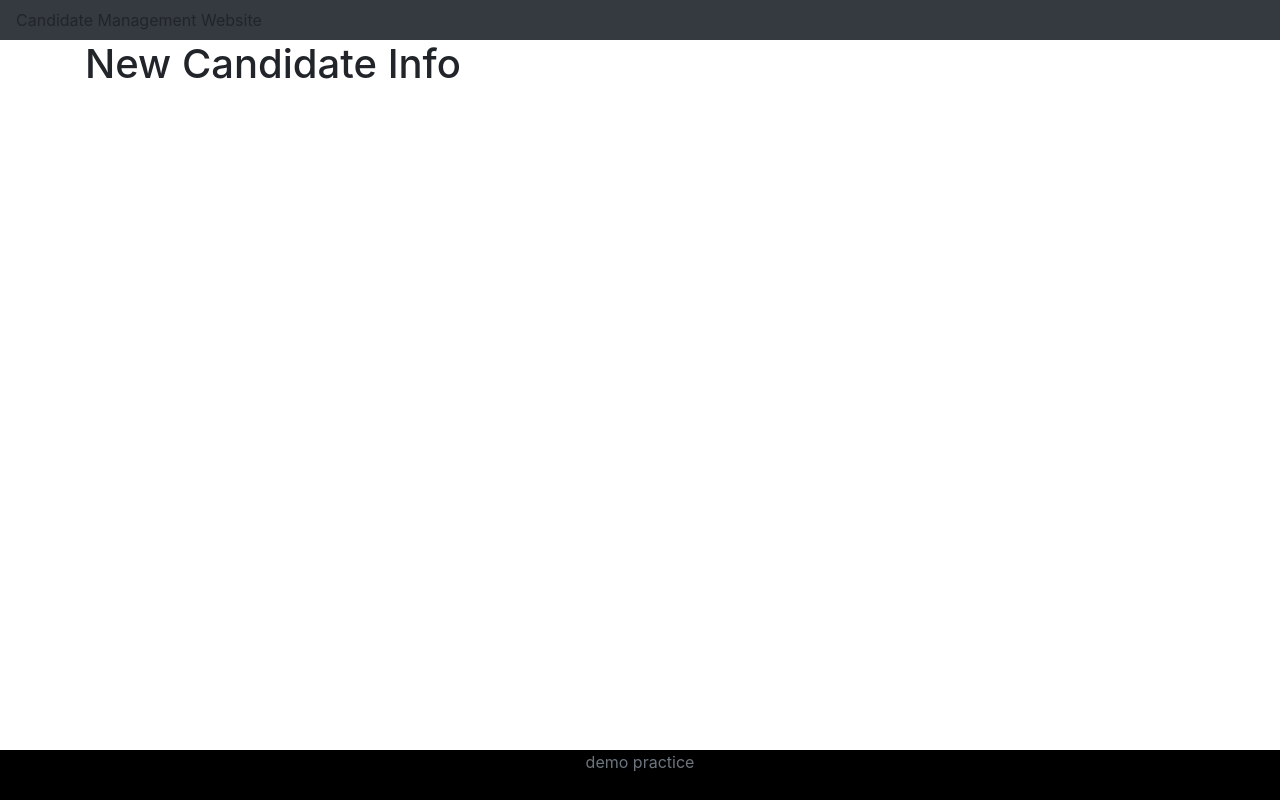
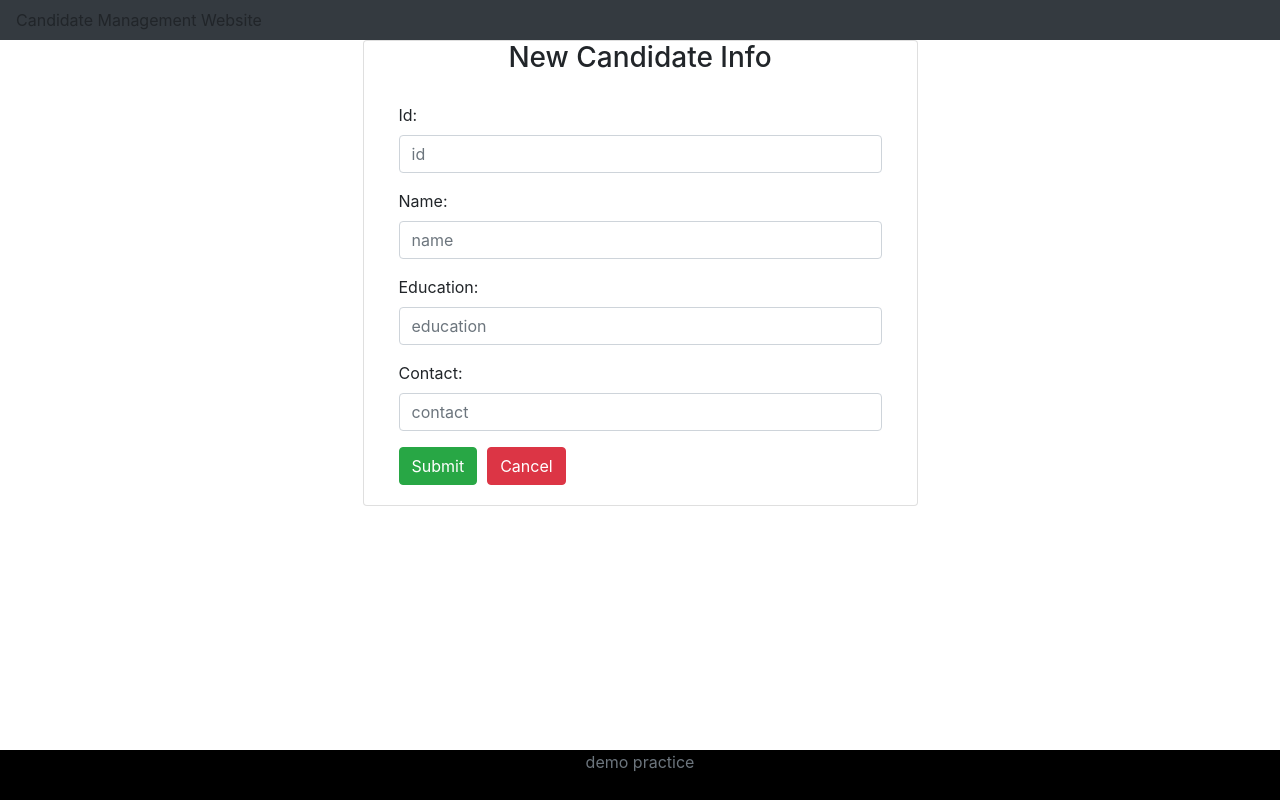
Before and after one commit to alessa5/reactkanban, a React (Create React App) app: page /putCandidate in a window 1280 px wide. Built offline with nearby package versions, Linux system fonts and the light colour scheme.

Commit message:
add post
add post service
build add candidate info page

```diff
--- a/src/components/createcandidate.js
+++ b/src/components/createcandidate.js
@@ -1,10 +1,95 @@
 import React, { Component } from 'react';
 
+import candidateGetAllService from '../services/candidateGetAllService';
+
 class createcandidate extends Component {
+    constructor(props){
+        super(props);
+        this.state={
+            id:'',
+            name:'',
+            education:'',
+            contact:'',
+            states:''
+        }
+
+        this.changeIdHandler = this.changeIdHandler.bind(this);
+        this.changeNameHandler = this.changeNameHandler.bind(this);
+        this.changeEducationHandler = this.changeEducationHandler.bind(this);
+        this.changeContactHandler = this.changeContactHandler.bind(this);
+        this.putCandidate = this.putCandidate.bind(this);
+    }
+
+    putCandidate=(p)=>{
+        p.preventDefault();
+        let current = {
+            id:this.state.id,
+            name:this.state.name,
+            education:this.state.education,
+            contact:this.state.contact,
+            states:"Applied"
+        }
+
+        candidateGetAllService.createCandidate(current).then(res=>{
+            this.props.history.push('/mainPage');
+        });
+
+        console.log("new candidate added");
+
+    }
+
+    changeIdHandler=(event)=>{
+        this.setState({id:event.target.value});
+    }
+    changeNameHandler=(event)=>{
+        this.setState({name:event.target.value});
+    }
+    changeEducationHandler=(event)=>{
+        this.setState({education:event.target.value});
+    }
+    changeContactHandler=(event)=>{
+        this.setState({contact:event.target.value});
+    }
+
+    cancel(){
+        this.props.history.push('/mainPage');
+    }
+
+
     render() {
         return (
             <div>
-                <h1>New Candidate Info</h1>
+                <div className="container">
+                    <div className="row">
+                        <div className="card col-md-6 offset-md-3 offset-md-3">
+                            <h3 className="text-center">New Candidate Info</h3>
+                            <div className="card-body">
+                                <form>
+                                    <div className="form-group">
+                                        <label>Id: </label>
+                                        <input placeholder="id" name="id" className="form-control" value={this.state.id} onChange={this.changeIdHandler}/>
+                                    </div>
+                                    <div className="form-group">
+                                        <label>Name: </label>
+                                        <input placeholder="name" name="name" className="form-control" value={this.state.name} onChange={this.changeNameHandler}/>
+                                    </div>
+                                    <div className="form-group">
+                                        <label>Education: </label>
+                                        <input placeholder="education" name="education" className="form-control" value={this.state.education} onChange={this.changeEducationHandler}/>
+                                    </div>
+                                    <div className="form-group">
+                                        <label>Contact: </label>
+                                        <input placeholder="contact" name="contact" className="form-control" value={this.state.contact} onChange={this.changeContactHandler}/>
+                                    </div>
+                                    <button className="btn btn-success" onClick={this.putCandidate}>Submit</button>
+                                    <button className="btn btn-danger" onClick={this.changeContactHandler.bind(this)} style={{marginLeft:"10px"}}>Cancel</button>
+
+                                </form>
+
+                            </div>
+                        </div>
+                    </div>
+                </div>
             </div>
         );
     }
--- a/src/index.js
+++ b/src/index.js
@@ -3,7 +3,7 @@ import ReactDOM from 'react-dom';
 import './index.css';
 import App from './App';
 import reportWebVitals from './reportWebVitals';
-import 'bootstrap/dist/css/bootstrap.min.css';
+import 'bootstrap/dist/css/bootstrap.min.css'
 
 ReactDOM.render(
   <React.StrictMode>
--- a/src/services/candidateGetAllService.js
+++ b/src/services/candidateGetAllService.js
@@ -1,11 +1,16 @@
 import axios from 'axios';
 
 const USERS_REST_API_URL = "http://localhost:8080/candidateREST/find/all";
+const USERS_REST_API_POST_URL = "http://localhost:8080/candidateREST/create"
 
 class candidateGetAllService{
     getAllCandidates(){
         return axios.get(USERS_REST_API_URL);
     }
+
+    createCandidate(candidate){
+        return axios.post(USERS_REST_API_POST_URL,candidate);
+    }
 }
 
 export default new candidateGetAllService();
```
